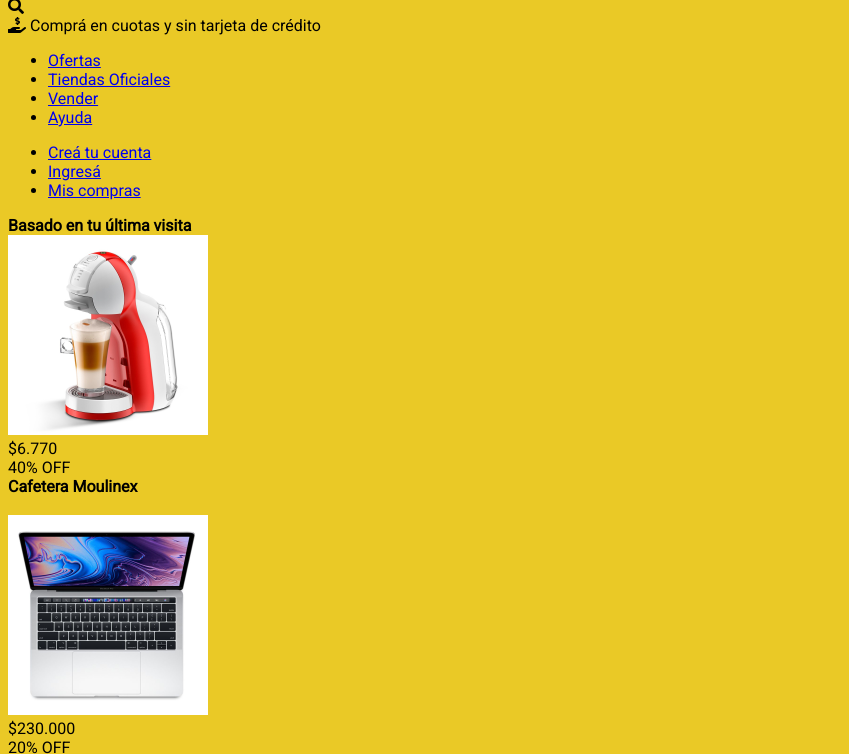
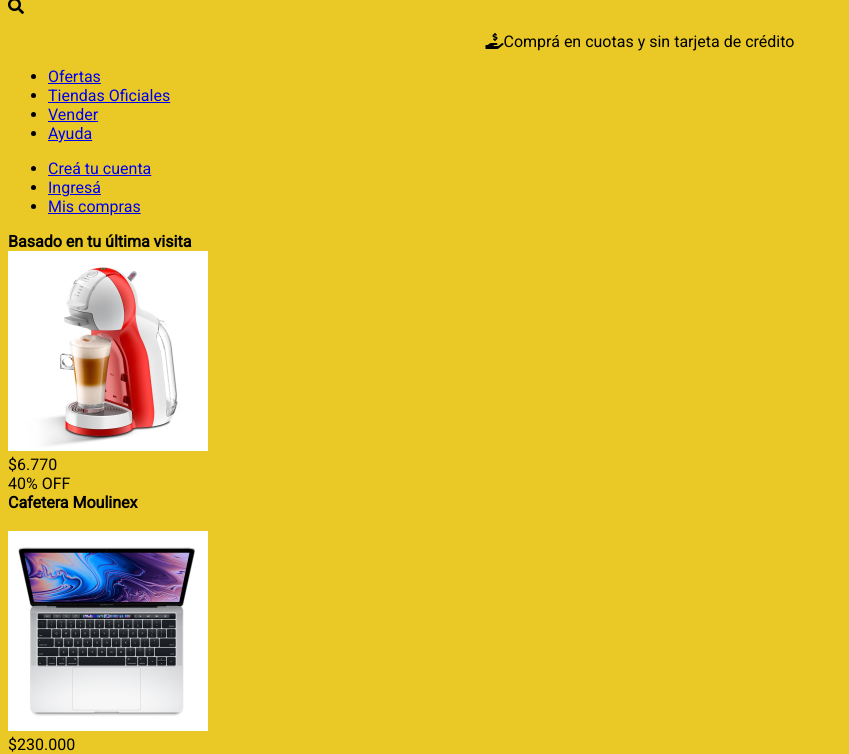
Before and after one commit to RocioSpina/Mercado-liebre, a website: page views/home.html in a window 1280 px wide. Shown: the part 86-840 px from the top of the page, without its empty margins (0-849 px from the left). Drawn offline with Linux system fonts and the light colour scheme.

Commit message:
compra centrada

```diff
--- a/app.js
+++ b/app.js
@@ -5,7 +5,7 @@
 
 app.use(express.static(path.join(__dirname, "public")));
 
-app.listen(3000, ()=>{
+app.listen(1991, ()=>{
     console.log('Servidor funcionando');
 });
 
--- a/views/home.html
+++ b/views/home.html
@@ -18,8 +18,7 @@
         <div> Lugar para poner la barra de búsqueda </div>
         <i class="fas fa-search"></i>
         <br>
-        <i class="fas fa-hand-holding-usd" ></i>
-        <span>Comprá en cuotas y sin tarjeta de crédito </span>
+        <p class="centrar"><i class="fas fa-hand-holding-usd" ></i>Comprá en cuotas y sin tarjeta de crédito</p>
         <ul>
             <li><a href="#" target="_blank"> Ofertas </a></li>
             <li><a href="#" target="_blank"> Tiendas Oficiales </a></li>
```
